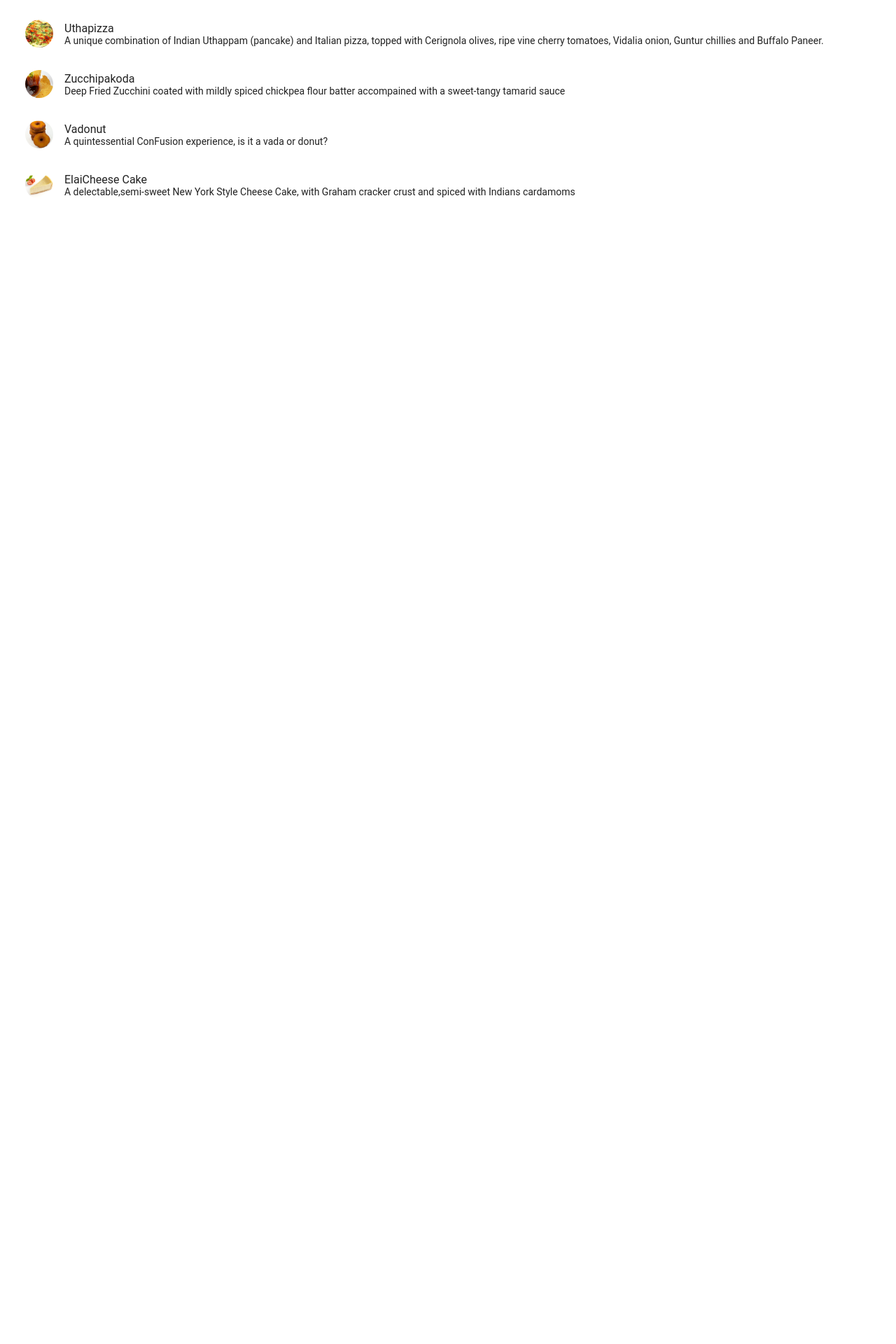
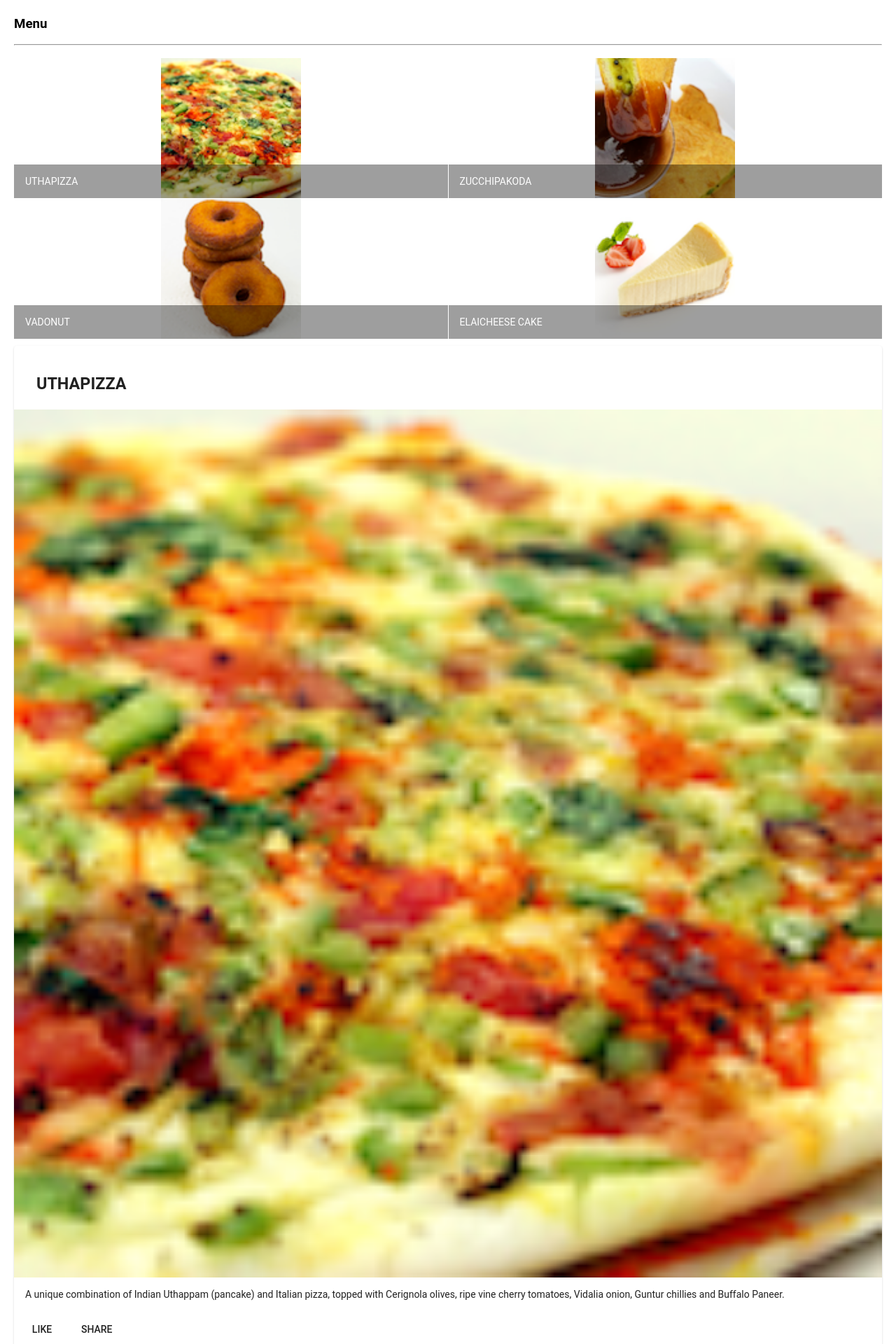
Before and after one commit to madhav-karambelkar/Angular, an Angular app: page / in a window 1280 px wide. Shown: the part 80-2000 px from the top of the page at 70% size. Before the commit the page ends 800 px from the top, so only its background shows below. Built offline with nearby package versions, Linux system fonts and the light colour scheme.

Commit message:
Component Part-2

```diff
--- a/src/app/menu/menu.component.html
+++ b/src/app/menu/menu.component.html
@@ -1,13 +1,41 @@
 <div class="container"
 	 fxLayout="column"
 	 fxLayoutGap="10px">
-	<mat-list fxFlex>
-		<mat-list-item *ngFor="let dish of dishes"><!--This *For is like a itertor ot the for loop As Stru. Direct. -->
-			<img matListAvatar src={{dish.image}} alt={{dish.name}}>
-			<h1 matLine> {{dish.name}} </h1>
-			<p matLine>
-			<span> {{dish.description}}</span>
-			</p>
-		</mat-list-item>
-	</mat-list>
+
+	 <div fxFlex>
+	 	<div>
+	 		<h3>Menu</h3>
+	 		<hr>
+	 	</div>
+	 </div>
+	<div fxFlex>
+		<mat-grid-list cols="2" rowHeight="200px">
+			<mat-grid-tile *ngFor="let dish of dishes"><!--This *For is like a itertor ot the for loop As Stru. Direct. -->
+				<img height="200px" src={{dish.image}} alt={{dish.name}}>
+				<mat-grid-tile-footer>
+					<h1 matLine> {{dish.name | uppercase }} </h1>
+					<!--that is pipe-->
+				</mat-grid-tile-footer>
+			</mat-grid-tile>
+		</mat-grid-list>
+	</div>
+	<div fxFlex *ngIf="selectedDish">
+			<mat-card>
+				<mat-card-header>
+					<mat-card-title>
+						<h3> {{selectedDish.name | uppercase }} </h3>
+					</mat-card-title>
+				</mat-card-header>
+				<img mat-card-image src={{selectedDish.image}} alt= {{selectedDish.name}}>
+				<mat-card-content>
+					<p>
+						{{selectedDish.description}}
+					</p>
+				</mat-card-content>
+				<mat-card-actions>
+					<button mat-button>LIKE</button>
+					<button mat-button>SHARE</button>
+				</mat-card-actions>
+			</mat-card>
+	</div>
 </div>
--- a/src/app/menu/menu.component.ts
+++ b/src/app/menu/menu.component.ts
@@ -1,14 +1,8 @@
 import { Component, OnInit } from '@angular/core';
 
 import{ Dish } from '../shared/dish';
-@Component({
-  selector: 'app-menu',
-  templateUrl: './menu.component.html',
-  styleUrls: ['./menu.component.scss']
-})
-export class MenuComponent implements OnInit {
 
-	dishes: Dish[] = [
+const DISHES: Dish[] =  [
 						{
 							name:'Uthapizza',
 							image:'/assets/images/uthappizza.png',
@@ -46,6 +40,17 @@
 						}
 
 					 ];
+
+@Component({
+  selector: 'app-menu',
+  templateUrl: './menu.component.html',
+  styleUrls: ['./menu.component.scss']
+})
+export class MenuComponent implements OnInit {
+
+	dishes = DISHES;
+	selectedDish: Dish= DISHES[0];
+
 	constructor() { }
 
 	ngOnInit() {
```
Also changed, not shown: src/app/app.module.ts (+7 -1 lines).
